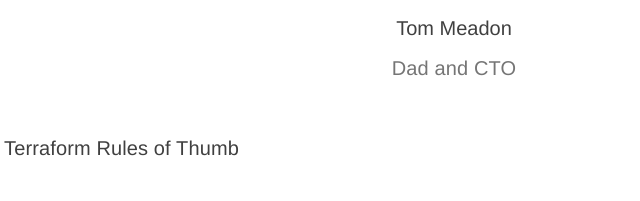
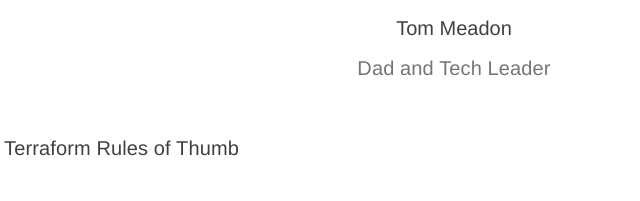
Before and after one commit to tmeadon/meadon.me, an Astro site: page / in a window 1280 px wide. Shown: the part 283-484 px from the top of the page, 186-826 px from the left. Built offline with nearby package versions, Linux system fonts and the light colour scheme; Astro itself is replaced by a stand-in of ours; some packages are replaced by stand-ins of ours.

Commit message:
update bio

```diff
--- a/src/pages/index.astro
+++ b/src/pages/index.astro
@@ -134,7 +134,7 @@ function getSummary(body: string): string {
 			<div class="profile">
         <Image src={Profile} alt="Avatar" class="avatar" />
 				<h1>Tom Meadon</h1>
-				<h2>Dad and CTO</h2>
+				<h2>Dad and Tech Leader</h2>
 			</div>
 
 			<div id="list-page">
```
